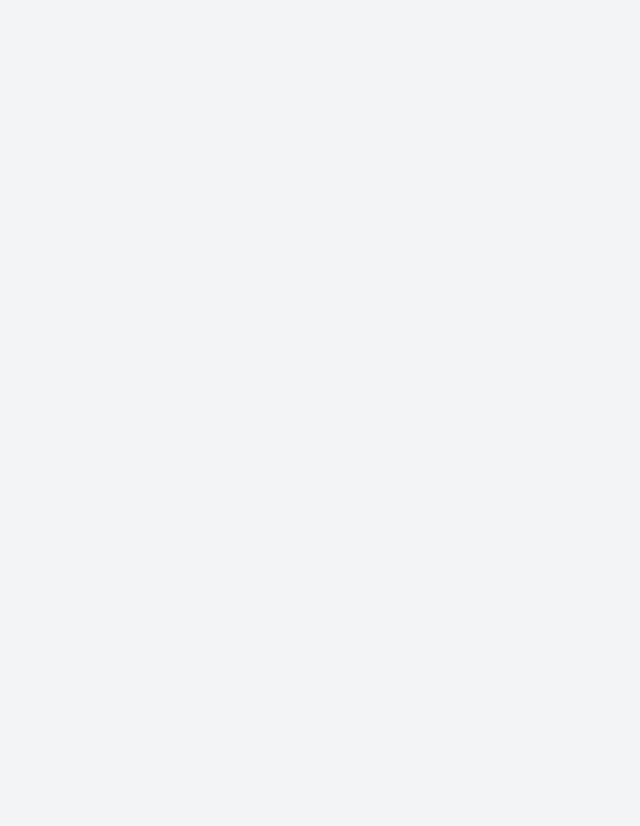
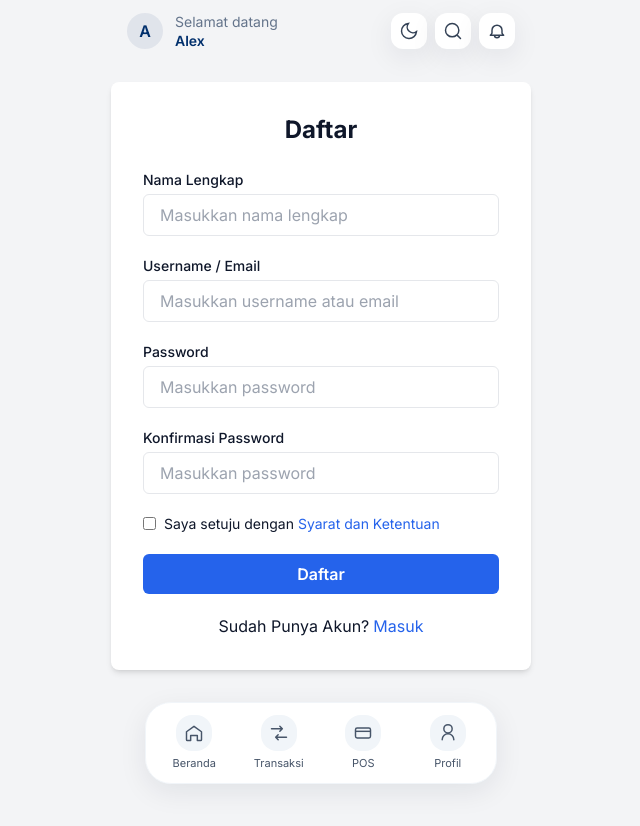
Before and after one commit to rembon2016/cts-merchant, a React (Vite) app: page /register in a window 1280 px wide. Before the commit this address had no page. Shown: the top 826 px of the page, without its empty margins (319-959 px from the left). Before the commit the page ends 800 px from the top, so only its background shows below. Built offline with nearby package versions, Linux system fonts and the light colour scheme; the HTML template or start-up script is replaced by a standard one.

Commit message:
ADD: login and register page

```diff
--- a/src/App.jsx
+++ b/src/App.jsx
@@ -6,6 +6,9 @@ import About from "./pages/About";
 import Profile from "./pages/Profile";
 import FaQ from "./pages/FaQ";
 import AccountInformation from "./pages/AccountInformation";
+import Login from "./pages/Login";
+import Register from "./pages/Register";
+import Notification from "./pages/Notification";
 import { useThemeStore } from "./store/themeStore";
 
 function App() {
@@ -24,6 +27,9 @@ function App() {
               element={<AccountInformation />}
             />
             <Route path="faq" element={<FaQ />} />
+            <Route path="login" element={<Login />} />
+            <Route path="register" element={<Register />} />
+            <Route path="notification" element={<Notification />} />
           </Route>
         </Routes>
       </Router>
--- a/src/components/Header.jsx
+++ b/src/components/Header.jsx
@@ -1,6 +1,7 @@
 import React from "react";
 import { useUserStore } from "../store/userStore";
 import { useThemeStore } from "../store/themeStore";
+import { Link } from "react-router-dom";
 
 const Header = () => {
   const { user } = useUserStore();
@@ -72,6 +73,7 @@ const Header = () => {
             />
           </svg>
         </button>
+        <Link to="/notification">
           <button
             className="p-2 rounded-xl bg-white dark:bg-slate-700 shadow-soft"
             aria-label="Notifikasi"
@@ -91,6 +93,7 @@ const Header = () => {
               />
             </svg>
           </button>
+        </Link>
       </div>
     </header>
   );
--- /dev/null
+++ b/src/components/Login.jsx
@@ -0,0 +1,44 @@
+import { Link } from "react-router-dom";
+
+export default function Login() {
+  return (
+    <div className="mt-10 flex items-center justify-center bg-gray-100">
+      <div className="w-full max-w-md bg-white rounded-lg shadow-md p-8">
+        <h2 className="text-2xl font-bold text-center mb-6">Masuk</h2>
+        <form className="space-y-5">
+          <div>
+            <label className="block text-sm font-medium mb-1">
+              Username / Email
+            </label>
+            <input
+              type="text"
+              className="w-full px-4 py-2 border rounded-md focus:outline-none focus:ring-2 focus:ring-blue-500"
+              placeholder="Masukkan username atau email"
+            />
+          </div>
+          <div>
+            <label className="block text-sm font-medium mb-1">Password</label>
+            <input
+              type="password"
+              className="w-full px-4 py-2 border rounded-md focus:outline-none focus:ring-2 focus:ring-blue-500"
+              placeholder="Masukkan password"
+            />
+          </div>
+          <button
+            type="submit"
+            className="w-full py-2 bg-blue-600 text-white font-semibold rounded-md hover:bg-blue-700 transition"
+          >
+            Login
+          </button>
+          <h6 className="flex justify-center gap-1">
+            Belum Punya Akun?
+            <Link to="/register" className="text-blue-600">
+              {" "}
+              Daftar
+            </Link>
+          </h6>
+        </form>
+      </div>
+    </div>
+  );
+}
--- /dev/null
+++ b/src/components/Notification.jsx
@@ -0,0 +1,41 @@
+const notifications = [
+  {
+    id: 1,
+    title: "Transaksi Berhasil",
+    message: "Pembayaran telah diterima.",
+    date: "2025-09-12 10:30",
+  },
+  {
+    id: 2,
+    title: "Promo Baru",
+    message: "Dapatkan diskon 20% untuk produk tertentu.",
+    date: "2025-09-11 09:00",
+  },
+  // Tambahkan notifikasi lain sesuai kebutuhan
+];
+
+const Notification = () => {
+  return (
+    <div className="p-6">
+      <h2 className="text-2xl font-semibold mb-4">Semua Notifikasi</h2>
+      <div className="mt-4">
+        {notifications.length === 0 ? (
+          <p className="text-gray-500">Tidak ada notifikasi.</p>
+        ) : (
+          notifications.map((notif) => (
+            <div
+              key={notif.id}
+              className="border border-gray-200 rounded-lg p-4 mb-3 bg-gray-50 shadow-sm"
+            >
+              <div className="font-bold text-lg">{notif.title}</div>
+              <div className="my-2 text-gray-700">{notif.message}</div>
+              <div className="text-xs text-gray-400">{notif.date}</div>
+            </div>
+          ))
+        )}
+      </div>
+    </div>
+  );
+};
+
+export default Notification;
--- /dev/null
+++ b/src/components/Register.jsx
@@ -0,0 +1,73 @@
+import { Link } from "react-router-dom";
+
+export default function Register() {
+  return (
+    <div className="mt-5 flex items-center justify-center bg-gray-100">
+      <div className="w-full max-w-md bg-white rounded-lg shadow-md p-8">
+        <h2 className="text-2xl font-bold text-center mb-6">Daftar</h2>
+        <form className="space-y-5">
+          <div>
+            <label className="block text-sm font-medium  mb-1">
+              Nama Lengkap
+            </label>
+            <input
+              type="text"
+              className="w-full px-4 py-2 border rounded-md focus:outline-none focus:ring-2 focus:ring-blue-500"
+              placeholder="Masukkan nama lengkap"
+            />
+          </div>
+          <div>
+            <label className="block text-sm font-medium  mb-1">
+              Username / Email
+            </label>
+            <input
+              type="text"
+              className="w-full px-4 py-2 border rounded-md focus:outline-none focus:ring-2 focus:ring-blue-500"
+              placeholder="Masukkan username atau email"
+            />
+          </div>
+          <div>
+            <label className="block text-sm font-medium  mb-1">Password</label>
+            <input
+              type="password"
+              className="w-full px-4 py-2 border rounded-md focus:outline-none focus:ring-2 focus:ring-blue-500"
+              placeholder="Masukkan password"
+            />
+          </div>
+          <div>
+            <label className="block text-sm font-medium  mb-1">
+              Konfirmasi Password
+            </label>
+            <input
+              type="password"
+              className="w-full px-4 py-2 border rounded-md focus:outline-none focus:ring-2 focus:ring-blue-500"
+              placeholder="Masukkan password"
+            />
+          </div>
+          <div className="flex items-center">
+            <input type="checkbox" className="mr-2 leading-tight" />
+            <span className="text-sm ">
+              Saya setuju dengan{" "}
+              <Link to="#" className="text-blue-600">
+                Syarat dan Ketentuan
+              </Link>
+            </span>
+          </div>
+          <button
+            type="submit"
+            className="w-full py-2 bg-blue-600 text-white font-semibold rounded-md hover:bg-blue-700 transition"
+          >
+            Daftar
+          </button>
+          <h6 className="flex justify-center gap-1">
+            Sudah Punya Akun?
+            <Link to="/login" className="text-blue-600">
+              {" "}
+              Masuk
+            </Link>
+          </h6>
+        </form>
+      </div>
+    </div>
+  );
+}
--- /dev/null
+++ b/src/pages/Login.jsx
@@ -0,0 +1,7 @@
+import LoginComponent from "../components/Login";
+
+const Login = () => {
+  return <LoginComponent />;
+};
+
+export default Login;
--- /dev/null
+++ b/src/pages/Notification.jsx
@@ -0,0 +1,7 @@
+import NotificationComponent from "../components/Notification.jsx";
+
+const Notification = () => {
+  return <NotificationComponent />;
+};
+
+export default Notification;
--- a/src/pages/Profile.jsx
+++ b/src/pages/Profile.jsx
@@ -156,10 +156,10 @@ const Profile = () => {
       <div className="bg-white dark:bg-slate-700 rounded-2xl p-4 shadow-soft border border-slate-100 dark:border-slate-600 mb-4">
         <div className="flex items-center justify-between">
           <div className="flex items-center gap-3">
-            <div className="size-10 rounded-xl bg-[var(--c-accent)] dark:bg-slate-600 grid place-items-center">
+            <div className="size-10 rounded-xl bg-[var(--c-accent)] grid place-items-center">
               {isDark ? (
                 <svg
-                  className="w-5 h-5 text-slate-700 dark:text-slate-300"
+                  className="w-5 h-5 text-slate-700 dark:text-slate-600"
                   fill="none"
                   stroke="currentColor"
                   viewBox="0 0 24 24"
@@ -188,7 +188,7 @@ const Profile = () => {
               )}
             </div>
             <div>
-              <p className="font-medium text-slate-900 dark:text-slate-100">
+              <p className="font-medium dark:text-slate-100 text-slatte-600">
                 {isDark ? "Mode Gelap" : "Mode Terang"}
               </p>
               <p className="text-sm text-slate-500 dark:text-slate-400">
@@ -199,7 +199,7 @@ const Profile = () => {
           <button
             onClick={toggleTheme}
             className={`relative inline-flex h-6 w-11 items-center rounded-full transition-colors ${
-              isDark ? "bg-[var(--c-primary)]" : "bg-slate-200"
+              isDark ? "bg-[var(--c-accent)]" : "bg-slate-200"
             }`}
           >
             <span
@@ -222,7 +222,7 @@ const Profile = () => {
             >
               <div className="flex items-center justify-between">
                 <div className="flex items-center gap-3">
-                  <div className="size-10 rounded-xl bg-[var(--c-accent)] dark:bg-slate-600 grid place-items-center text-slate-700 dark:text-slate-300">
+                  <div className="size-10 rounded-xl bg-[var(--c-accent)] grid place-items-center text-slate-700 dark:text-slate-600">
                     {item.icon}
                   </div>
                   <span className="font-medium text-slate-900 dark:text-slate-100">
@@ -237,7 +237,7 @@ const Profile = () => {
 
       {/* Logout Button */}
       <div className="mt-6">
-        <Link to="/" key="1">
+        <Link to="/login">
           <button className="w-full bg-red-50 dark:bg-red-900/20 text-red-600 dark:text-red-400 rounded-2xl p-4 font-medium hover:bg-red-100 dark:hover:bg-red-900/30 transition-colors">
             Keluar
           </button>
--- /dev/null
+++ b/src/pages/Register.jsx
@@ -0,0 +1,7 @@
+import RegisterComponent from "../components/Register";
+
+const Register = () => {
+  return <RegisterComponent />;
+};
+
+export default Register;
```
Lines whose indentation alone changed are shown as unchanged.
